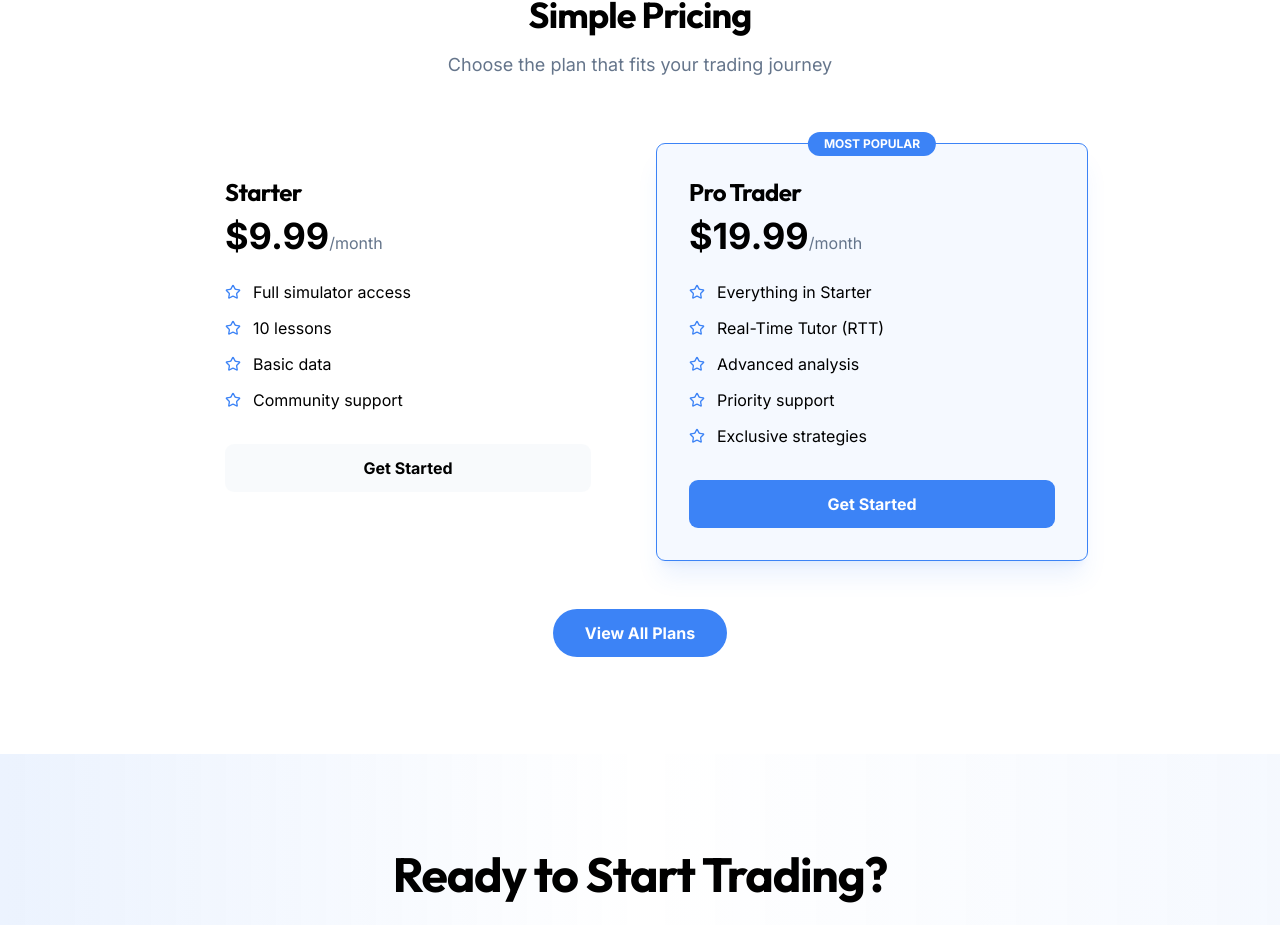
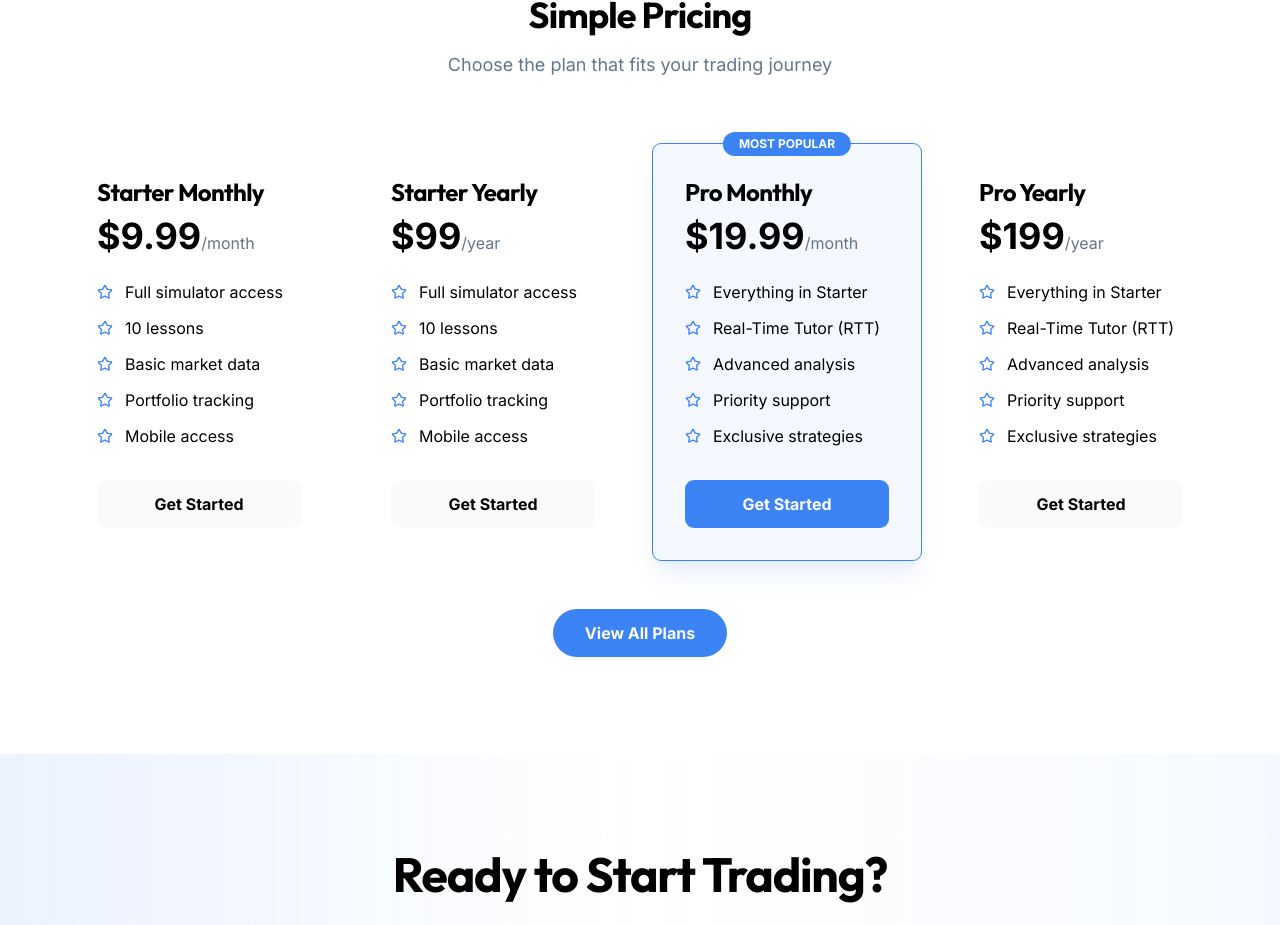
Before and after one commit to sonoaac/tradetutor, a React (Vite) app in the folder client/: page / in a window 1280 px wide. Shown: the part 4431-5356 px from the top of the page. Built offline with nearby package versions, Linux system fonts and the light colour scheme; no server answers; a web font is replaced by a local one.

Commit message:
Update pricing display: Show only 4 PayPal plans (Starter/Pro, Monthly/Yearly)

```diff
--- a/client/src/components/RTTCoach.tsx
+++ b/client/src/components/RTTCoach.tsx
@@ -151,7 +151,7 @@ export function RTTCoach({ symbol, side = 'buy', enabled, onToggle }: RTTCoachPr
             <div className="flex items-start gap-2">
               <AlertCircle className="w-5 h-5 text-yellow-600 flex-shrink-0 mt-0.5" />
               <p className="text-sm text-yellow-900 leading-relaxed">
-                RTT Mode requires Gold ($9.99/mo) or Premium ($19.99/mo) subscription.
+                RTT Mode requires Pro tier subscription ($19.99/mo or $199/year).
                 Upgrade to unlock AI-powered coaching and point rewards.
               </p>
             </div>
--- a/client/src/pages/Dashboard.tsx
+++ b/client/src/pages/Dashboard.tsx
@@ -242,9 +242,9 @@ export default function Dashboard() {
                       <h4 className="text-base sm:text-xl font-bold text-gray-900">STARTER</h4>
                     </div>
                     <div className="text-2xl sm:text-3xl font-bold text-gray-900 mb-1">
-                      $4.99<span className="text-xs sm:text-sm text-gray-600">/mo</span>
+                      $9.99<span className="text-xs sm:text-sm text-gray-600">/mo</span>
                     </div>
-                    <p className="text-xs sm:text-sm text-gray-700 font-medium">Practice Plan</p>
+                    <p className="text-xs sm:text-sm text-gray-700 font-medium">Monthly or Yearly</p>
                   </div>
                   <ul className="space-y-1.5 sm:space-y-2 mb-4 sm:mb-6 text-xs sm:text-sm">
                     <li className="flex items-center gap-2 text-gray-900">
@@ -286,9 +286,9 @@ export default function Dashboard() {
                       <h4 className="text-base sm:text-xl font-bold text-gray-900">PRO</h4>
                     </div>
                     <div className="text-2xl sm:text-3xl font-bold text-gray-900 mb-1">
-                      $9.99<span className="text-xs sm:text-sm text-gray-600">/mo</span>
+                      $19.99<span className="text-xs sm:text-sm text-gray-600">/mo</span>
                     </div>
-                    <p className="text-xs sm:text-sm text-gray-900 font-bold">Main Tier</p>
+                    <p className="text-xs sm:text-sm text-gray-900 font-bold">Monthly or Yearly</p>
                   </div>
                   <ul className="space-y-1.5 sm:space-y-2 mb-4 sm:mb-6 text-xs sm:text-sm">
                     <li className="flex items-center gap-2 text-gray-900 font-semibold">
@@ -319,48 +319,16 @@ export default function Dashboard() {
                   <p className="text-center text-xs text-gray-700 mt-2 sm:mt-3">Learn properly 🚀</p>
                 </div>
 
-                {/* LIFETIME */}
-                <div className="bg-gradient-to-br from-red-50 to-pink-50 rounded-lg sm:rounded-2xl p-4 sm:p-6 border border-red-400 sm:border-2 sm:border-red-500 hover:shadow-lg sm:hover:shadow-2xl transition-all relative overflow-hidden">
-                  <div className="absolute top-2 sm:top-3 right-2 sm:right-3 bg-red-500 text-white px-2 py-0.5 rounded-full text-[9px] sm:text-[10px] font-bold">
-                    BEST VALUE
-                  </div>
-                  <div className="mb-4">
-                    <div className="flex items-center gap-2 mb-2">
-                      <span className="text-lg sm:text-2xl">🔴</span>
-                      <h4 className="text-base sm:text-xl font-bold text-gray-900">LIFETIME</h4>
-                    </div>
-                    <div className="text-2xl sm:text-3xl font-bold text-gray-900 mb-1">
-                      $150
-                    </div>
-                    <p className="text-xs sm:text-sm text-gray-900 font-bold">One-Time Forever</p>
-                  </div>
-                  <ul className="space-y-1.5 sm:space-y-2 mb-4 sm:mb-6 text-xs sm:text-sm">
-                    <li className="flex items-center gap-2 text-gray-900 font-bold">
-                      <span className="text-green-500">✓</span> Everything in PRO
-                    </li>
-                    <li className="flex items-center gap-2 text-gray-900">
-                      <span className="text-green-500">✓</span> Forever access
-                    </li>
-                    <li className="flex items-center gap-2 text-gray-900">
-                      <span className="text-green-500">✓</span> Unlimited resets
-                    </li>
-                    <li className="flex items-center gap-2 text-gray-900">
-                      <span className="text-green-500">✓</span> All future features
-                    </li>
-                    <li className="flex items-center gap-2 text-gray-900">
-                      <span className="text-green-500">✓</span> No subscription
-                    </li>
-                    <li className="flex items-center gap-2 text-gray-900 font-semibold">
-                      <span className="text-purple-500">★</span> VIP status
-                    </li>
-                  </ul>
-                  <button
-                    onClick={() => setShowAuthModal(true)}
-                    className="w-full py-2 sm:py-2.5 bg-gradient-to-r from-red-500 to-pink-500 text-white rounded-lg font-bold hover:shadow-lg sm:hover:shadow-xl transition-all text-xs sm:text-sm"
-                  >
-                    Get Lifetime
-                  </button>
-                  <p className="text-center text-xs text-gray-700 mt-2 sm:mt-3">Pay once, own forever</p>
+                {/* CTA to View Pricing */}
+                <div className="bg-gradient-to-br from-blue-50 to-cyan-50 rounded-lg sm:rounded-2xl p-4 sm:p-6 border border-blue-300 sm:border-2 sm:border-blue-400 hover:shadow-lg sm:hover:shadow-xl transition-all flex flex-col items-center justify-center text-center">
+                  <div className="text-4xl sm:text-5xl mb-3 sm:mb-4">💡</div>
+                  <h4 className="text-base sm:text-xl font-bold text-gray-900 mb-2">More Options Available</h4>
+                  <p className="text-xs sm:text-sm text-gray-700 mb-4 sm:mb-6">See all payment plans and choose monthly or yearly billing</p>
+                  <Link href="/pricing">
+                    <button className="w-full py-2 sm:py-2.5 bg-gradient-to-r from-blue-500 to-cyan-500 text-white rounded-lg font-bold hover:shadow-lg sm:hover:shadow-xl transition-all text-xs sm:text-sm">
+                      View All Plans
+                    </button>
+                  </Link>
                 </div>
               </div>
             </div>
--- a/client/src/pages/Landing.tsx
+++ b/client/src/pages/Landing.tsx
@@ -416,18 +416,30 @@ export default function Landing() {
             <p className="text-base md:text-lg text-muted-foreground max-w-2xl mx-auto">Choose the plan that fits your trading journey</p>
           </div>
 
-          <div className="grid md:grid-cols-2 gap-6 md:gap-8 max-w-4xl mx-auto">
+          <div className="grid md:grid-cols-4 gap-4 md:gap-6 max-w-6xl mx-auto">
             <PricingCard
-              name="Starter"
+              name="Starter Monthly"
               price="$9.99"
               period="/month"
-              features={['Full simulator access', '10 lessons', 'Basic data', 'Community support']}
+              features={['Full simulator access', '10 lessons', 'Basic market data', 'Portfolio tracking', 'Mobile access']}
             />
             <PricingCard
-              name="Pro Trader"
+              name="Starter Yearly"
+              price="$99"
+              period="/year"
+              features={['Full simulator access', '10 lessons', 'Basic market data', 'Portfolio tracking', 'Mobile access']}
+            />
+            <PricingCard
+              name="Pro Monthly"
               price="$19.99"
               period="/month"
               popular
+              features={['Everything in Starter', 'Real-Time Tutor (RTT)', 'Advanced analysis', 'Priority support', 'Exclusive strategies']}
+            />
+            <PricingCard
+              name="Pro Yearly"
+              price="$199"
+              period="/year"
               features={['Everything in Starter', 'Real-Time Tutor (RTT)', 'Advanced analysis', 'Priority support', 'Exclusive strategies']}
             />
           </div>
```
